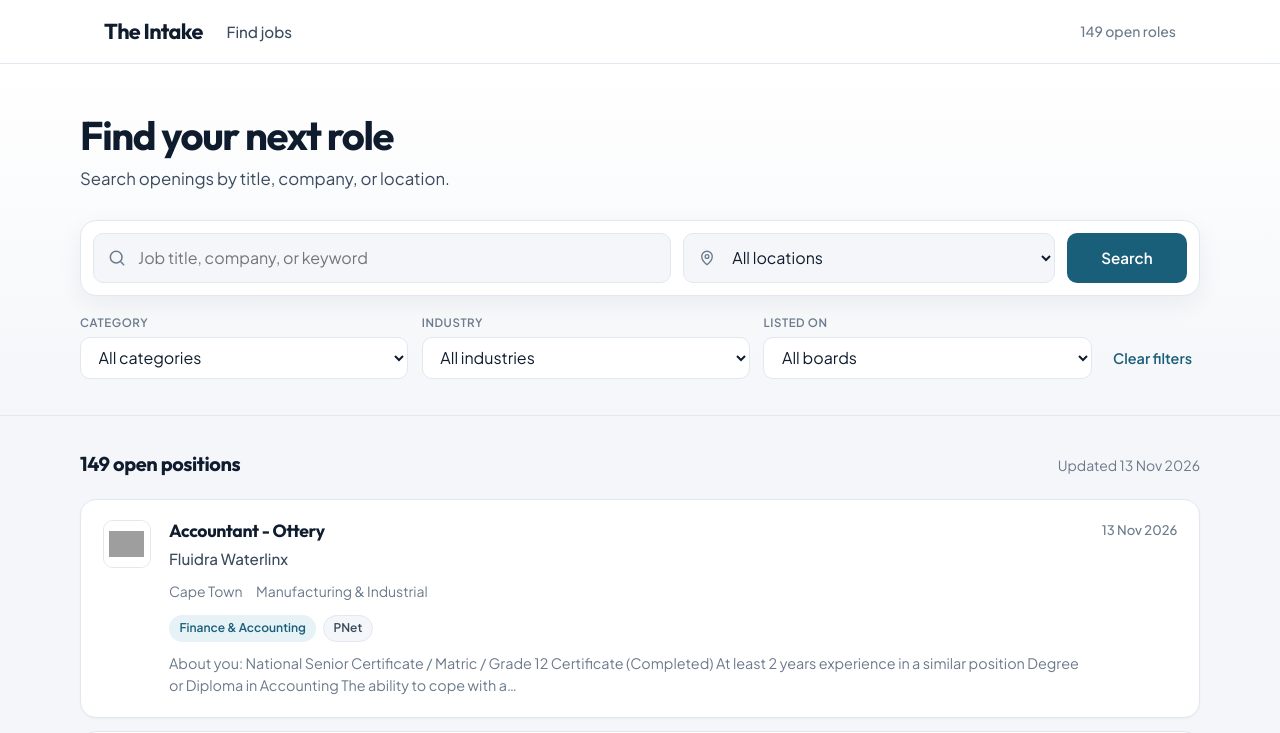
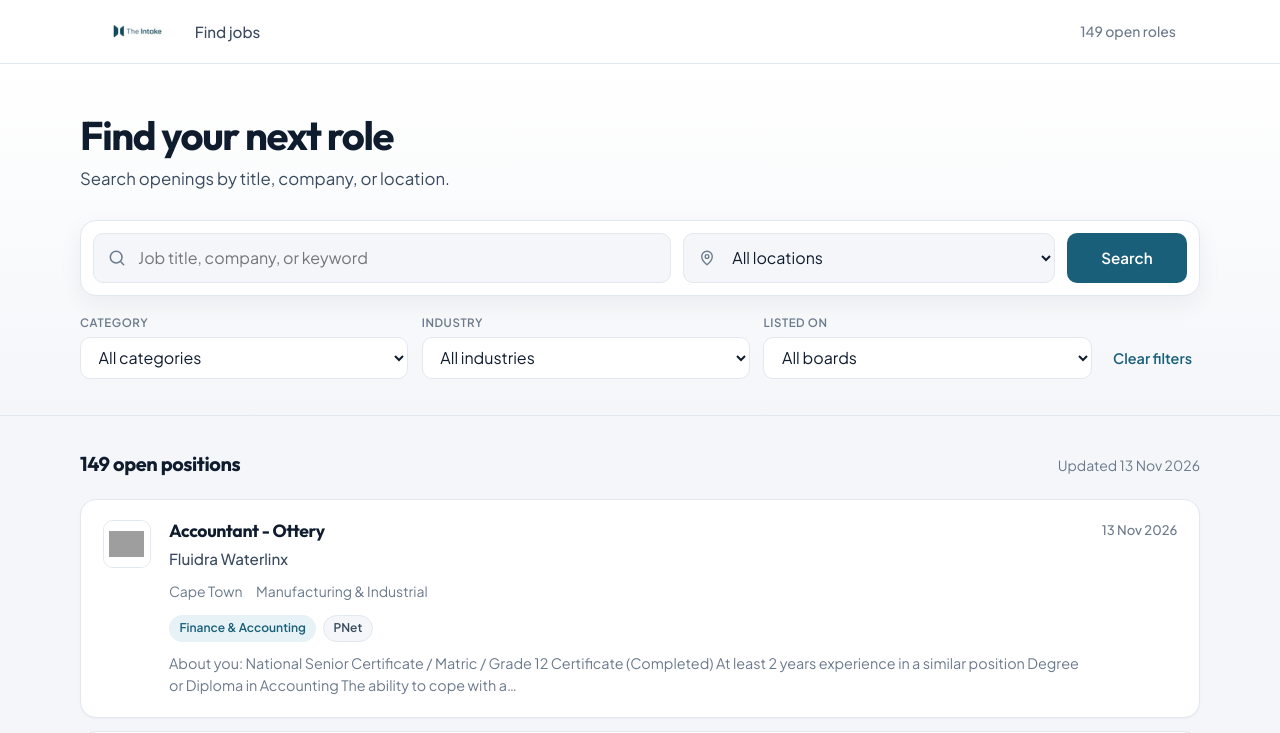
Before and after one commit to kksambo/theintake, a plain HTML site: page index.html in a window 1280 px wide. Shown: the top 733 px of the page. Drawn offline with Linux system fonts and the light colour scheme; grey boxes are pictures that could not be loaded.

Commit message:
Brand The Intake with the selected portal logo.
Use logo-02 for header, footer, favicon, and social/schema image assets.

Co-authored-by: Cursor <cursoragent@cursor.com>

```diff
--- a/index.html
+++ b/index.html
@@ -10,18 +10,22 @@
   <meta name="robots" content="index, follow, max-image-preview:large" />
   <meta name="theme-color" content="#1a5f7a" />
   <link rel="canonical" href="https://theintake.co.za/" />
-  <link rel="icon" href="favicon.svg" type="image/svg+xml" />
+  <link rel="icon" href="favicon-32.png" type="image/png" sizes="32x32" />
+  <link rel="icon" href="favicon-16.png" type="image/png" sizes="16x16" />
+  <link rel="apple-touch-icon" href="apple-touch-icon.png" sizes="180x180" />
 
   <meta property="og:type" content="website" />
   <meta property="og:site_name" content="The Intake" />
   <meta property="og:title" content="The Intake | Find Your Next Role" />
   <meta property="og:description" content="Browse open roles by title, company, location, category, and industry. Apply with one click." />
   <meta property="og:url" content="https://theintake.co.za/" />
+  <meta property="og:image" content="https://theintake.co.za/logo.jpg" />
   <meta property="og:locale" content="en_ZA" />
 
   <meta name="twitter:card" content="summary" />
   <meta name="twitter:title" content="The Intake | Find Your Next Role" />
   <meta name="twitter:description" content="Browse open roles by title, company, location, category, and industry. Apply with one click." />
+  <meta name="twitter:image" content="https://theintake.co.za/logo.jpg" />
 
   <link rel="preconnect" href="https://fonts.googleapis.com" />
   <link rel="preconnect" href="https://fonts.gstatic.com" crossorigin />
@@ -47,7 +51,7 @@
         "@type": "Organization",
         "name": "The Intake",
         "url": "https://theintake.co.za/",
-        "logo": "https://theintake.co.za/favicon.svg"
+        "logo": "https://theintake.co.za/logo.jpg"
       }
     ]
   }
@@ -56,7 +60,9 @@
 <body>
   <header class="site-header">
     <div class="header-inner">
-      <a class="brand" href="#top">The Intake</a>
+      <a class="brand" href="#top" aria-label="The Intake">
+        <img class="brand-logo" src="logo.jpg" alt="The Intake" width="220" height="124" />
+      </a>
       <nav class="header-nav" aria-label="Primary">
         <a href="#listings">Find jobs</a>
       </nav>
@@ -149,7 +155,9 @@
 
   <footer class="site-footer">
     <div class="footer-inner">
-      <p class="footer-brand">The Intake</p>
+      <a class="footer-brand" href="#top" aria-label="The Intake">
+        <img class="footer-logo" src="logo.jpg" alt="The Intake" width="160" height="90" />
+      </a>
       <p class="footer-note">Discover roles that fit.</p>
     </div>
   </footer>
--- a/styles.css
+++ b/styles.css
@@ -87,11 +87,17 @@ select {
 }
 
 .brand {
-  font-family: var(--font-display);
-  font-weight: 700;
-  font-size: 1.35rem;
-  letter-spacing: -0.03em;
-  color: var(--ink);
+  display: inline-flex;
+  align-items: center;
+  flex-shrink: 0;
+}
+
+.brand-logo {
+  display: block;
+  height: 2.35rem;
+  width: auto;
+  max-width: min(220px, 52vw);
+  object-fit: contain;
 }
 
 .header-nav {
@@ -538,10 +544,17 @@ select {
 }
 
 .footer-brand {
+  display: inline-flex;
+  align-items: center;
   margin: 0;
-  font-family: var(--font-display);
-  font-weight: 700;
-  letter-spacing: -0.02em;
+}
+
+.footer-logo {
+  display: block;
+  height: 2rem;
+  width: auto;
+  max-width: 160px;
+  object-fit: contain;
 }
 
 .footer-note {
```
Also changed, not shown: apple-touch-icon.png (added), favicon-16.png (added), favicon-32.png (added), favicon-512.png (added), favicon.svg (deleted), logo.jpg (added), logos/logo-01-wordmark.jpg (added), logos/logo-02-icon-wordmark.jpg (added), logos/logo-03-abstract-mark.jpg (added), logos/logo-04-minimal-ti.jpg (added), logos/logo-05-bold-badge.jpg (added).
